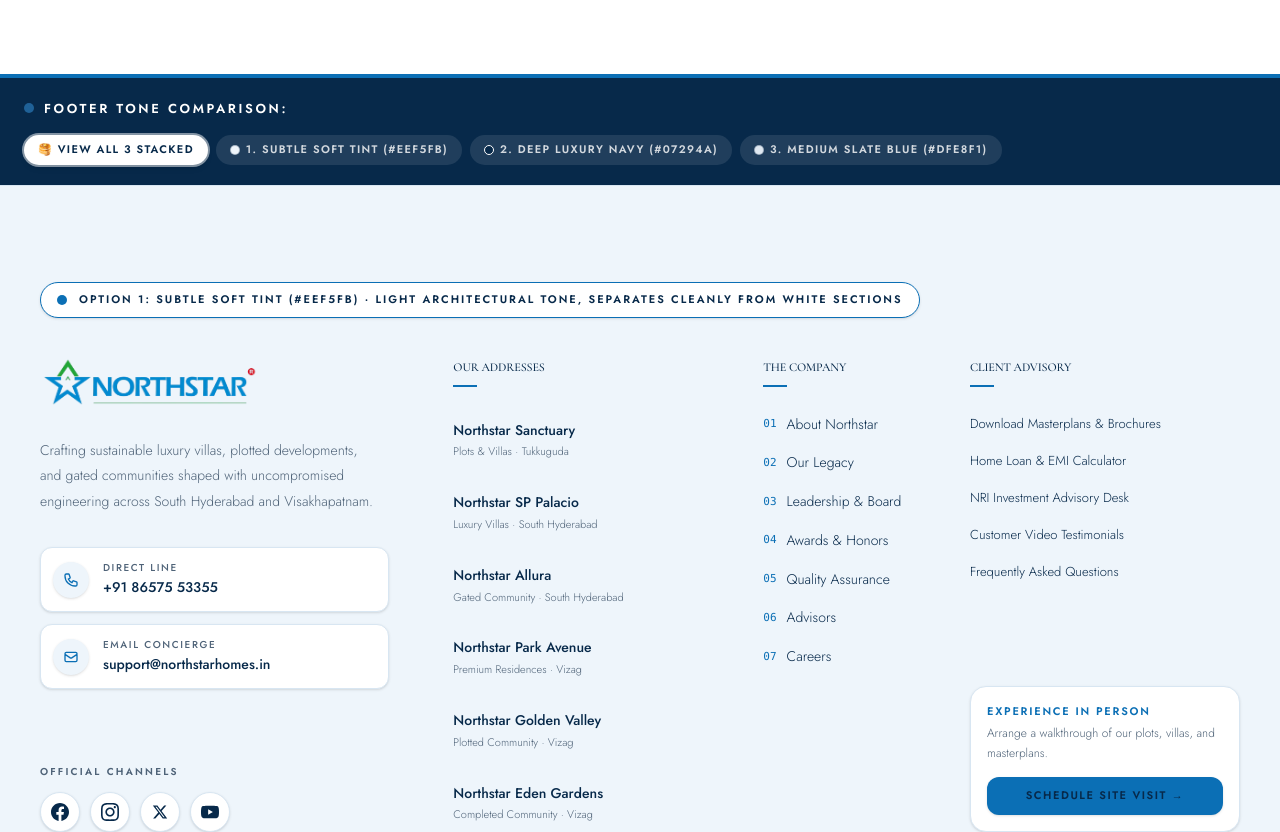
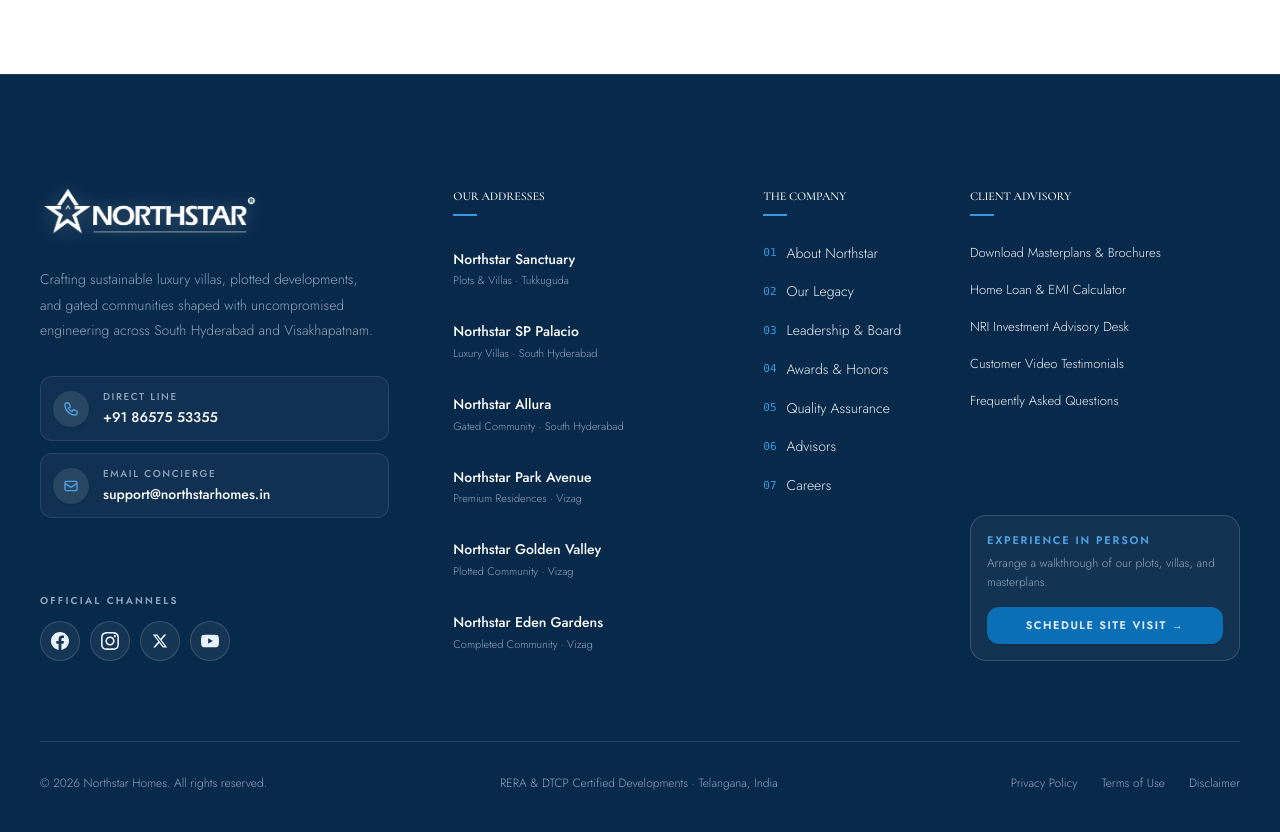
Before and after one commit to CandidateMaster2002/northstarhomes-website, a React (Vite) app: page / in a window 1280 px wide. Shown: the part 9200-10032 px from the top of the page. Built offline with nearby package versions, Linux system fonts and the light colour scheme.

Commit message:
feat(footer): set Option 2 Deep Luxury Navy as the official footer

```diff
--- a/src/components/Footer.jsx
+++ b/src/components/Footer.jsx
@@ -1,4 +1,4 @@
-import React, { useState } from 'react'
+import React from 'react'
 import logoImg from '../assets/Northstar-logo_webp_file-removebg-preview.webp'
 import { siteConfig } from '../siteConfig'
 
@@ -32,51 +32,11 @@
   { name: 'Frequently Asked Questions', href: '#coming-soon' },
 ];
 
-// Sub-component rendering individual theme variant
-function FooterVariant({ theme, label, badgeColor }) {
-  const isDark = theme === 'deep';
-  const isSlate = theme === 'slate';
-  // Theme styling constants
-  const bgClass = isDark
-    ? 'bg-[#07294A] text-[#E9F2FA]'
-    : isSlate
-      ? 'bg-[#DFE8F1] text-[#07294A]'
-      : 'bg-[#EEF5FB] text-[#07294A]';
+export default function Footer() {
+  return (
+    <footer id="careers" className="bg-[#07294A] text-[#E9F2FA] border-t border-white/10 pt-20 lg:pt-28 pb-12 overflow-hidden">
+      <div className="max-w-[1360px] mx-auto px-6 sm:px-10">
 
-  const borderLineClass = isDark ? 'border-white/10' : isSlate ? 'border-[#C5D7E6]' : 'border-[#D8E6F2]';
-  const headingClass = isDark ? 'text-white' : 'text-[#07294A]';
-  const subtextClass = isDark ? 'text-[#8FA7BD]' : isSlate ? 'text-[#3E556D]' : 'text-[#4F6378]';
-  const cardBgClass = isDark
-    ? 'bg-white/[0.04] border-white/10 hover:bg-white/[0.08] hover:border-white/20'
-    : isSlate
-      ? 'bg-white/95 border-[#C5D7E6] hover:bg-white shadow-sm hover:border-[#0B6FB5]/40'
-      : 'bg-white border-[#D8E6F2] hover:bg-white shadow-sm hover:border-[#0B6FB5]/40';
-
-  const iconBgClass = isDark ? 'bg-white/10 text-[#4FA3E3]' : 'bg-[#EEF5FB] text-[#0B6FB5]';
-  const socialBtnClass = isDark
-    ? 'bg-white/[0.06] border-white/15 text-[#9CB5CB] hover:bg-[#0B6FB5] hover:text-white hover:border-[#0B6FB5]'
-    : isSlate
-      ? 'bg-white border-[#C5D7E6] text-[#0B6FB5] hover:bg-[#0B6FB5] hover:text-white shadow-sm'
-      : 'bg-white border-[#D8E6F2] text-[#0B6FB5] hover:bg-[#0B6FB5] hover:text-white shadow-sm';
-
-  const hoverItemClass = isDark ? 'hover:bg-white/[0.05]' : isSlate ? 'hover:bg-white/70' : 'hover:bg-white';
-  const linkTextClass = isDark ? 'text-[#9CB5CB] hover:text-white' : isSlate ? 'text-[#3E556D] hover:text-[#0B6FB5]' : 'text-[#4F6378] hover:text-[#0B6FB5]';
-  const tourCardBg = isDark ? 'bg-white/[0.05] border-white/15' : isSlate ? 'bg-white/95 border-[#C5D7E6] shadow-sm' : 'bg-white border-[#D8E6F2] shadow-sm';
-
-  return (
-    <div className={`relative ${bgClass} border-t ${borderLineClass} pt-16 lg:pt-24 pb-12 overflow-hidden transition-colors duration-500`}>
-      {/* Variant Badge Indicator */}
-      {label && (
-        <div className="max-w-[1360px] mx-auto px-6 sm:px-10 mb-10">
-          <div className="inline-flex items-center gap-3 px-4 py-2 rounded-full border text-[11px] font-semibold uppercase tracking-[0.18em] shadow-sm font-body backdrop-blur-sm"
-               style={{ backgroundColor: badgeColor.bg, borderColor: badgeColor.border, color: badgeColor.text }}>
-            <span className="w-2.5 h-2.5 rounded-full" style={{ backgroundColor: badgeColor.dot }} />
-            {label}
-          </div>
-        </div>
-      )}
-
-      <div className="max-w-[1360px] mx-auto px-6 sm:px-10">
         {/* Rich 4-Column Architectural Grid */}
         <div className="grid grid-cols-1 md:grid-cols-2 lg:grid-cols-12 gap-12 lg:gap-10 pb-16 lg:pb-20">
 
@@ -87,12 +47,10 @@
                 <img
                   src={logoImg}
                   alt="Northstar Homes Logo"
-                  className={`h-12 w-auto object-contain transition-all ${
-                    isDark ? 'brightness-0 invert drop-shadow-[0_2px_10px_rgba(255,255,255,0.25)]' : ''
-                  }`}
+                  className="h-12 w-auto object-contain brightness-0 invert drop-shadow-[0_2px_10px_rgba(255,255,255,0.25)]"
                 />
               </a>
-              <p className={`text-[14px] leading-[1.85] font-body font-light mb-8 max-w-[340px] ${subtextClass}`}>
+              <p className="text-[14px] leading-[1.85] font-body font-light mb-8 max-w-[340px] text-[#8FA7BD]">
                 Crafting sustainable luxury villas, plotted developments, and gated communities shaped with uncompromised engineering across South Hyderabad and Visakhapatnam.
               </p>
 
@@ -100,31 +58,31 @@
               <div className="space-y-3 mb-8">
                 <a
                   href="tel:+918657553355"
-                  className={`flex items-center gap-3.5 p-3 rounded-xl border transition-all group ${cardBgClass}`}
+                  className="flex items-center gap-3.5 p-3 rounded-xl border border-white/10 bg-white/[0.04] hover:bg-white/[0.08] hover:border-white/20 transition-all group"
                 >
-                  <div className={`w-9 h-9 rounded-full flex items-center justify-center transition-colors shadow-sm ${iconBgClass} group-hover:bg-[#0B6FB5] group-hover:text-white`}>
+                  <div className="w-9 h-9 rounded-full flex items-center justify-center transition-colors shadow-sm bg-white/10 text-[#4FA3E3] group-hover:bg-[#0B6FB5] group-hover:text-white">
                     <svg className="w-4 h-4" fill="none" stroke="currentColor" viewBox="0 0 24 24">
                       <path strokeLinecap="round" strokeLinejoin="round" strokeWidth="2" d="M3 5a2 2 0 012-2h3.28a1 1 0 01.948.684l1.498 4.493a1 1 0 01-.502 1.21l-2.257 1.13a11.042 11.042 0 005.516 5.516l1.13-2.257a1 1 0 011.21-.502l4.493 1.498a1 1 0 01.684.949V19a2 2 0 01-2 2h-1C9.716 21 3 14.284 3 6V5z" />
                     </svg>
                   </div>
                   <div>
-                    <span className={`block text-[10px] uppercase tracking-[0.16em] font-medium font-body ${isDark ? 'text-[#8FA7BD]' : 'text-muted'}`}>Direct Line</span>
-                    <span className={`block text-[14px] font-medium transition-colors font-body ${isDark ? 'text-white group-hover:text-[#4FA3E3]' : 'text-[#07294A] group-hover:text-[#0B6FB5]'}`}>+91 86575 53355</span>
+                    <span className="block text-[10px] uppercase tracking-[0.16em] font-medium font-body text-[#8FA7BD]">Direct Line</span>
+                    <span className="block text-[14px] font-medium transition-colors font-body text-white group-hover:text-[#4FA3E3]">+91 86575 53355</span>
                   </div>
                 </a>
 
                 <a
                   href="mailto:support@northstarhomes.in"
-                  className={`flex items-center gap-3.5 p-3 rounded-xl border transition-all group ${cardBgClass}`}
+                  className="flex items-center gap-3.5 p-3 rounded-xl border border-white/10 bg-white/[0.04] hover:bg-white/[0.08] hover:border-white/20 transition-all group"
                 >
-                  <div className={`w-9 h-9 rounded-full flex items-center justify-center transition-colors shadow-sm ${iconBgClass} group-hover:bg-[#0B6FB5] group-hover:text-white`}>
+                  <div className="w-9 h-9 rounded-full flex items-center justify-center transition-colors shadow-sm bg-white/10 text-[#4FA3E3] group-hover:bg-[#0B6FB5] group-hover:text-white">
                     <svg className="w-4 h-4" fill="none" stroke="currentColor" viewBox="0 0 24 24">
                       <path strokeLinecap="round" strokeLinejoin="round" strokeWidth="2" d="M3 8l7.89 5.26a2 2 0 002.22 0L21 8M5 19h14a2 2 0 002-2V7a2 2 0 00-2-2H5a2 2 0 00-2 2v10a2 2 0 002 2z" />
                     </svg>
                   </div>
                   <div>
-                    <span className={`block text-[10px] uppercase tracking-[0.16em] font-medium font-body ${isDark ? 'text-[#8FA7BD]' : 'text-muted'}`}>Email Concierge</span>
-                    <span className={`block text-[14px] font-medium transition-colors font-body ${isDark ? 'text-white group-hover:text-[#4FA3E3]' : 'text-[#07294A] group-hover:text-[#0B6FB5]'}`}>support@northstarhomes.in</span>
+                    <span className="block text-[10px] uppercase tracking-[0.16em] font-medium font-body text-[#8FA7BD]">Email Concierge</span>
+                    <span className="block text-[14px] font-medium transition-colors font-body text-white group-hover:text-[#4FA3E3]">support@northstarhomes.in</span>
                   </div>
                 </a>
               </div>
@@ -132,7 +90,7 @@
 
             {/* Monochromatic Social Buttons */}
             <div>
-              <p className={`text-[10px] tracking-[0.22em] uppercase font-body font-semibold mb-3 ${isDark ? 'text-[#8FA7BD]' : 'text-muted'}`}>
+              <p className="text-[10px] tracking-[0.22em] uppercase font-body font-semibold mb-3 text-[#8FA7BD]">
                 Official Channels
               </p>
               <div className="flex gap-2.5 items-center">
@@ -141,7 +99,7 @@
                   href={siteConfig.socials.facebook}
                   target="_blank"
                   rel="noopener noreferrer"
-                  className={`w-10 h-10 rounded-full border flex items-center justify-center transition-all duration-300 ${socialBtnClass}`}
+                  className="w-10 h-10 rounded-full border border-white/15 bg-white/[0.06] text-[#9CB5CB] hover:bg-[#0B6FB5] hover:text-white hover:border-[#0B6FB5] flex items-center justify-center transition-all duration-300"
                   aria-label="Facebook"
                 >
                   <svg viewBox="0 0 24 24" width="18" height="18" fill="currentColor">
@@ -154,7 +112,7 @@
                   href={siteConfig.socials.instagram}
                   target="_blank"
                   rel="noopener noreferrer"
-                  className={`w-10 h-10 rounded-full border flex items-center justify-center transition-all duration-300 ${socialBtnClass}`}
+                  className="w-10 h-10 rounded-full border border-white/15 bg-white/[0.06] text-[#9CB5CB] hover:bg-[#0B6FB5] hover:text-white hover:border-[#0B6FB5] flex items-center justify-center transition-all duration-300"
                   aria-label="Instagram"
                 >
                   <svg viewBox="0 0 24 24" width="18" height="18" fill="currentColor">
@@ -167,7 +125,7 @@
                   href={siteConfig.socials.x}
                   target="_blank"
                   rel="noopener noreferrer"
-                  className={`w-10 h-10 rounded-full border flex items-center justify-center transition-all duration-300 ${socialBtnClass}`}
+                  className="w-10 h-10 rounded-full border border-white/15 bg-white/[0.06] text-[#9CB5CB] hover:bg-[#0B6FB5] hover:text-white hover:border-[#0B6FB5] flex items-center justify-center transition-all duration-300"
                   aria-label="X (Twitter)"
                 >
                   <svg viewBox="0 0 24 24" width="16" height="16" fill="currentColor">
@@ -180,7 +138,7 @@
                   href={siteConfig.socials.youtube}
                   target="_blank"
                   rel="noopener noreferrer"
-                  className={`w-10 h-10 rounded-full border flex items-center justify-center transition-all duration-300 ${socialBtnClass}`}
+                  className="w-10 h-10 rounded-full border border-white/15 bg-white/[0.06] text-[#9CB5CB] hover:bg-[#0B6FB5] hover:text-white hover:border-[#0B6FB5] flex items-center justify-center transition-all duration-300"
                   aria-label="YouTube"
                 >
                   <svg viewBox="0 0 24 24" width="18" height="18" fill="currentColor">
@@ -193,27 +151,25 @@
 
           {/* Column 2: Developments Directory with Location Subtitles (3 cols) */}
           <div className="lg:col-span-3">
-            <h4 className={`text-[12px] tracking-[0.24em] uppercase font-body font-semibold mb-2 ${headingClass}`}>
+            <h4 className="text-[12px] tracking-[0.24em] uppercase font-body font-semibold mb-2 text-white">
               Our Addresses
             </h4>
-            <div className={`w-6 h-[1.5px] mb-6 ${isDark ? 'bg-[#3898E2]' : 'bg-[#0B6FB5]'}`} />
+            <div className="w-6 h-[1.5px] bg-[#3898E2] mb-6" />
 
             <div className="space-y-3.5">
               {addressesData.map((proj) => (
                 <a
                   key={proj.name}
                   href={proj.href}
-                  className={`group block p-2 -mx-2 rounded-lg transition-all duration-300 ${hoverItemClass}`}
+                  className="group block p-2 -mx-2 rounded-lg transition-all duration-300 hover:bg-white/[0.05]"
                 >
                   <div className="flex items-center justify-between">
-                    <span className={`text-[14px] font-medium font-body transition-all duration-300 ${
-                      isDark ? 'text-white group-hover:text-[#4FA3E3] group-hover:translate-x-1' : 'text-[#07294A] group-hover:text-[#0B6FB5] group-hover:translate-x-1'
-                    }`}>
+                    <span className="text-[14px] font-medium font-body transition-all duration-300 text-white group-hover:text-[#4FA3E3] group-hover:translate-x-1">
                       Northstar {proj.name}
                     </span>
-                    <span className={`text-[11px] opacity-0 group-hover:opacity-100 transition-opacity ${isDark ? 'text-[#4FA3E3]' : 'text-[#0B6FB5]'}`}>&rarr;</span>
+                    <span className="text-[11px] text-[#4FA3E3] opacity-0 group-hover:opacity-100 transition-opacity">&rarr;</span>
                   </div>
-                  <span className={`text-[11px] font-body font-light block mt-0.5 ${subtextClass}`}>
+                  <span className="text-[11px] font-body font-light block mt-0.5 text-[#8FA7BD]">
                     {proj.location}
                   </span>
                 </a>
@@ -223,19 +179,19 @@
 
           {/* Column 3: The Company with Numbered Indexing (lg:col-span-2) */}
           <div className="lg:col-span-2">
-            <h4 className={`text-[12px] tracking-[0.24em] uppercase font-body font-semibold mb-2 ${headingClass}`}>
+            <h4 className="text-[12px] tracking-[0.24em] uppercase font-body font-semibold mb-2 text-white">
               The Company
             </h4>
-            <div className={`w-6 h-[1.5px] mb-6 ${isDark ? 'bg-[#3898E2]' : 'bg-[#0B6FB5]'}`} />
+            <div className="w-6 h-[1.5px] bg-[#3898E2] mb-6" />
 
             <ul className="list-none p-0 m-0 space-y-3">
               {companyData.map((item) => (
                 <li key={item.name}>
                   <a
                     href={item.href}
-                    className={`group flex items-center gap-2.5 text-[14px] font-body font-light transition-colors py-0.5 ${linkTextClass}`}
+                    className="group flex items-center gap-2.5 text-[14px] font-body font-light transition-colors py-0.5 text-[#9CB5CB] hover:text-white"
                   >
-                    <span className={`text-[11px] font-mono transition-colors ${isDark ? 'text-[#3898E2]' : 'text-[#0B6FB5]'}`}>
+                    <span className="text-[11px] font-mono transition-colors text-[#3898E2]">
                       {item.no}
                     </span>
                     <span className="group-hover:translate-x-1 transition-transform duration-300">
@@ -250,17 +206,17 @@
           {/* Column 4: Client Advisory Desk & Visit Booking Card (lg:col-span-3) */}
           <div className="lg:col-span-3 flex flex-col justify-between">
             <div>
-              <h4 className={`text-[12px] tracking-[0.24em] uppercase font-body font-semibold mb-2 ${headingClass}`}>
+              <h4 className="text-[12px] tracking-[0.24em] uppercase font-body font-semibold mb-2 text-white">
                 Client Advisory
               </h4>
-              <div className={`w-6 h-[1.5px] mb-6 ${isDark ? 'bg-[#3898E2]' : 'bg-[#0B6FB5]'}`} />
+              <div className="w-6 h-[1.5px] bg-[#3898E2] mb-6" />
 
               <ul className="list-none p-0 m-0 space-y-3">
                 {advisoryData.map((item) => (
                   <li key={item.name}>
                     <a
                       href={item.href}
-                      className={`text-[13px] font-body font-light block py-0.5 hover:translate-x-1 transition-all duration-300 ${linkTextClass}`}
+                      className="text-[13px] font-body font-light block py-0.5 hover:translate-x-1 transition-all duration-300 text-[#9CB5CB] hover:text-white"
                     >
                       {item.name}
                     </a>
@@ -270,22 +226,18 @@
             </div>
 
             {/* Private Tour Concierge Card */}
-            <div className={`mt-8 p-4 rounded-2xl border transition-all ${tourCardBg}`}>
-              <p className={`text-[11px] font-semibold uppercase tracking-[0.16em] mb-1 font-body ${isDark ? 'text-[#4FA3E3]' : 'text-[#0B6FB5]'}`}>
+            <div className="mt-8 p-4 rounded-2xl border border-white/15 bg-white/[0.05] transition-all">
+              <p className="text-[11px] font-semibold uppercase tracking-[0.16em] mb-1 font-body text-[#4FA3E3]">
                 Experience in Person
               </p>
-              <p className={`text-[12px] font-light leading-relaxed mb-3.5 font-body ${subtextClass}`}>
+              <p className="text-[12px] font-light leading-relaxed mb-3.5 font-body text-[#8FA7BD]">
                 Arrange a walkthrough of our plots, villas, and masterplans.
               </p>
               <a
                 href="https://wa.me/918657553355?text=Hello%20Northstar%20Homes%2C%20I%20would%20like%20to%20schedule%20a%20site%20visit."
                 target="_blank"
                 rel="noopener noreferrer"
-                className={`inline-flex items-center justify-center w-full py-2.5 px-4 rounded-xl text-[11px] font-semibold tracking-[0.14em] uppercase transition-all shadow-sm ${
-                  isDark
-                    ? 'bg-[#0B6FB5] text-white hover:bg-white hover:text-[#07294A]'
-                    : 'bg-[#0B6FB5] text-white hover:bg-[#07294A]'
-                }`}
+                className="inline-flex items-center justify-center w-full py-2.5 px-4 rounded-xl text-[11px] font-semibold tracking-[0.14em] uppercase transition-all shadow-sm bg-[#0B6FB5] text-white hover:bg-white hover:text-[#07294A]"
               >
                 Schedule Site Visit &rarr;
               </a>
@@ -295,7 +247,7 @@
         </div>
 
         {/* Bottom Legal & Statutory Bar */}
-        <div className={`pt-8 border-t flex flex-col md:flex-row items-center justify-between gap-4 text-[12px] font-body font-light ${borderLineClass} ${subtextClass}`}>
+        <div className="pt-8 border-t border-white/10 flex flex-col md:flex-row items-center justify-between gap-4 text-[12px] font-body font-light text-[#8FA7BD]">
           <p>© 2026 Northstar Homes. All rights reserved.</p>
 
           <p className="text-center md:text-left">
@@ -303,134 +255,13 @@
           </p>
 
           <div className="flex gap-6 items-center pr-14 md:pr-0">
-            <a href="#coming-soon" className="hover:text-[#0B6FB5] transition-colors">Privacy Policy</a>
-            <a href="#coming-soon" className="hover:text-[#0B6FB5] transition-colors">Terms of Use</a>
-            <a href="#coming-soon" className="hover:text-[#0B6FB5] transition-colors">Disclaimer</a>
+            <a href="#coming-soon" className="hover:text-[#4FA3E3] transition-colors">Privacy Policy</a>
+            <a href="#coming-soon" className="hover:text-[#4FA3E3] transition-colors">Terms of Use</a>
+            <a href="#coming-soon" className="hover:text-[#4FA3E3] transition-colors">Disclaimer</a>
           </div>
         </div>
 
       </div>
-    </div>
-  )
-}
-
-export default function Footer() {
-  // Mode can be: 'stacked' (show all 3) | 'soft' | 'deep' | 'slate'
-  const [activeMode, setActiveMode] = useState('stacked');
-
-  return (
-    <footer id="careers" className="relative">
-
-      {/* ── Prominent Interactive Theme Comparison Controller ── */}
-      <div className="bg-[#07294A] text-white py-5 px-6 border-t-4 border-[#0B6FB5] shadow-md">
-        <div className="max-w-[1360px] mx-auto flex flex-wrap items-center justify-between gap-4">
-          <div className="flex items-center gap-2.5">
-            <span className="w-2.5 h-2.5 rounded-full bg-[#3898E2] animate-pulse" />
-            <span className="text-[12px] sm:text-[13px] font-semibold tracking-[0.2em] uppercase font-body text-white">
-              Footer Tone Comparison:
-            </span>
-          </div>
-
-          {/* Interactive Mode Pills */}
-          <div className="flex flex-wrap items-center gap-2">
-            {/* Mode 1: Stacked */}
-            <button
-              onClick={() => setActiveMode('stacked')}
-              className={`px-3.5 py-1.5 rounded-full text-[11px] font-semibold tracking-[0.12em] uppercase transition-all cursor-pointer font-body flex items-center gap-1.5 ${
-                activeMode === 'stacked'
-                  ? 'bg-white text-[#07294A] shadow-md ring-2 ring-white/50'
-                  : 'bg-white/10 text-white/80 hover:bg-white/20 hover:text-white'
-              }`}
-            >
-              <span>🥞 View All 3 Stacked</span>
-            </button>
-
-            {/* Option 1: Soft Tint */}
-            <button
-              onClick={() => setActiveMode('soft')}
-              className={`px-3.5 py-1.5 rounded-full text-[11px] font-semibold tracking-[0.12em] uppercase transition-all cursor-pointer font-body flex items-center gap-1.5 ${
-                activeMode === 'soft'
-                  ? 'bg-[#EEF5FB] text-[#07294A] shadow-md ring-2 ring-[#0B6FB5]'
-                  : 'bg-white/10 text-white/80 hover:bg-white/20 hover:text-white'
-              }`}
-            >
-              <span className="w-2.5 h-2.5 rounded-full bg-[#EEF5FB] border border-[#07294A]/30" />
-              <span>1. Subtle Soft Tint (#EEF5FB)</span>
-            </button>
-
-            {/* Option 2: Deep Navy */}
-            <button
-              onClick={() => setActiveMode('deep')}
-              className={`px-3.5 py-1.5 rounded-full text-[11px] font-semibold tracking-[0.12em] uppercase transition-all cursor-pointer font-body flex items-center gap-1.5 ${
-                activeMode === 'deep'
-                  ? 'bg-[#0B6FB5] text-white shadow-md ring-2 ring-white'
-                  : 'bg-white/10 text-white/80 hover:bg-white/20 hover:text-white'
-              }`}
-            >
-              <span className="w-2.5 h-2.5 rounded-full bg-[#07294A] border border-white" />
-              <span>2. Deep Luxury Navy (#07294A)</span>
-            </button>
-
-            {/* Option 3: Medium Slate */}
-            <button
-              onClick={() => setActiveMode('slate')}
-              className={`px-3.5 py-1.5 rounded-full text-[11px] font-semibold tracking-[0.12em] uppercase transition-all cursor-pointer font-body flex items-center gap-1.5 ${
-                activeMode === 'slate'
-                  ? 'bg-[#DFE8F1] text-[#07294A] shadow-md ring-2 ring-[#0B6FB5]'
-                  : 'bg-white/10 text-white/80 hover:bg-white/20 hover:text-white'
-              }`}
-            >
-              <span className="w-2.5 h-2.5 rounded-full bg-[#DFE8F1] border border-[#07294A]/30" />
-              <span>3. Medium Slate Blue (#DFE8F1)</span>
-            </button>
-          </div>
-        </div>
-      </div>
-
-      {/* ── Content View ── */}
-      {activeMode === 'stacked' ? (
-        <div className="flex flex-col">
-          {/* Variant 1: Subtle Soft Tint */}
-          <FooterVariant
-            theme="soft"
-            label="Option 1: Subtle Soft Tint (#EEF5FB) · Light architectural tone, separates cleanly from white sections"
-            badgeColor={{ bg: '#FFFFFF', border: '#0B6FB5', text: '#07294A', dot: '#0B6FB5' }}
-          />
-
-          {/* Variant 2: Deep Luxury Navy */}
-          <FooterVariant
-            theme="deep"
-            label="Option 2: Deep Luxury Navy (#07294A) · Grounded luxury midnight blue, perfectly bookends the Hero section"
-            badgeColor={{ bg: 'rgba(255,255,255,0.08)', border: '#3898E2', text: '#FFFFFF', dot: '#3898E2' }}
-          />
-
-          {/* Variant 3: Medium Slate Blue */}
-          <FooterVariant
-            theme="slate"
-            label="Option 3: Medium Slate Blue (#DFE8F1) · Noticeably darker than white with high contrast micro-cards"
-            badgeColor={{ bg: '#FFFFFF', border: '#4F6378', text: '#07294A', dot: '#4F6378' }}
-          />
-        </div>
-      ) : activeMode === 'soft' ? (
-        <FooterVariant
-          theme="soft"
-          label="Option 1: Subtle Soft Tint (#EEF5FB) · Currently Active"
-          badgeColor={{ bg: '#FFFFFF', border: '#0B6FB5', text: '#07294A', dot: '#0B6FB5' }}
-        />
-      ) : activeMode === 'deep' ? (
-        <FooterVariant
-          theme="deep"
-          label="Option 2: Deep Luxury Navy (#07294A) · Currently Active"
-          badgeColor={{ bg: 'rgba(255,255,255,0.08)', border: '#3898E2', text: '#FFFFFF', dot: '#3898E2' }}
-        />
-      ) : (
-        <FooterVariant
-          theme="slate"
-          label="Option 3: Medium Slate Blue (#DFE8F1) · Currently Active"
-          badgeColor={{ bg: '#FFFFFF', border: '#4F6378', text: '#07294A', dot: '#4F6378' }}
-        />
-      )}
-
     </footer>
   )
 }
```
